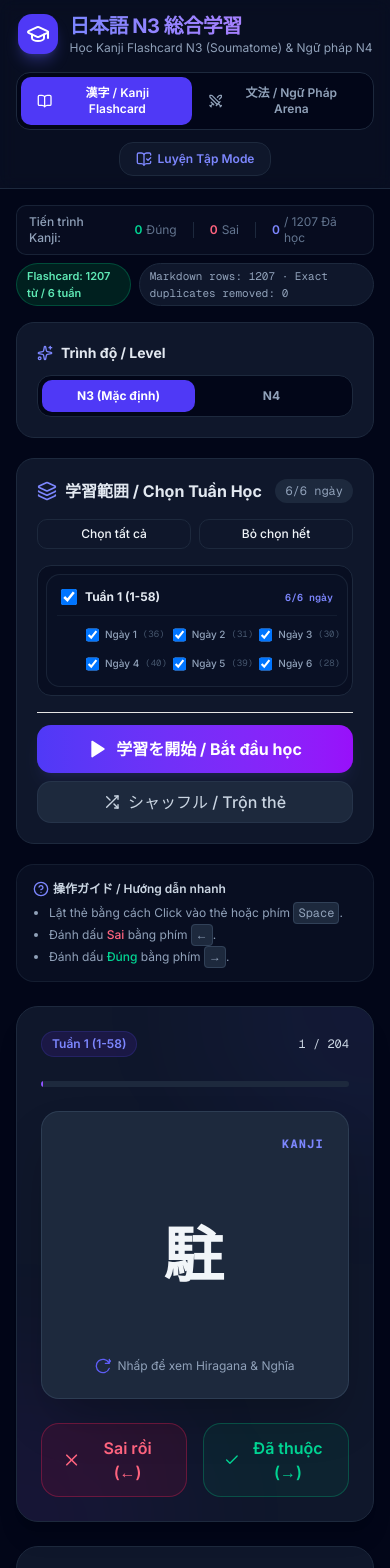
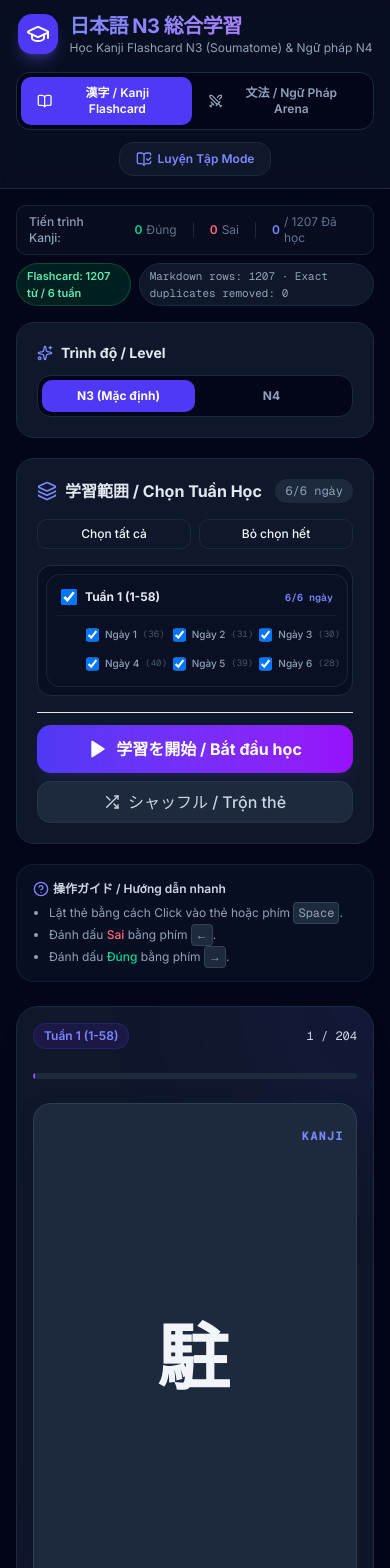
Before and after one commit to danghung-dev/zi-hoc-tap, a Next.js app: page / in a window 390 px wide. Shown: the top 1568 px of the page. Built offline with nearby package versions, Linux system fonts and the light colour scheme.

Commit message:
feat: improve styling and layout of Kanji flashcards for better user experience

```diff
--- a/src/app/page.tsx
+++ b/src/app/page.tsx
@@ -506,7 +506,7 @@ export default function Page() {
   return (
     <div className="bg-slate-950 text-slate-100 min-h-screen flex flex-col font-sans">
       {/* Header */}
-      <header className="border-b border-slate-800 bg-slate-900/50 backdrop-blur sticky top-0 z-50">
+      <header className="border-b border-slate-800 bg-slate-900/50 backdrop-blur">
         <div className="max-w-6xl mx-auto px-4 py-3 flex flex-col md:flex-row items-center justify-between gap-4">
           <div className="flex items-center gap-3">
             <div className="p-2 bg-indigo-600 rounded-xl shadow-lg shadow-indigo-500/30">
@@ -793,7 +793,7 @@ export default function Page() {
             {/* Right Side Flashcards & Mistakes Report */}
             <div className="lg:col-span-8 flex flex-col gap-6">
               {/* Main Study Screen */}
-              <div className="bg-slate-900 rounded-3xl p-6 border border-slate-800 flex flex-col items-center gap-6 shadow-xl relative overflow-hidden">
+              <div className="bg-slate-900 rounded-3xl p-4 sm:p-6 border border-slate-800 flex flex-col items-center gap-6 shadow-xl relative overflow-hidden">
                 <div className="absolute -top-40 -right-40 w-80 h-80 bg-indigo-600/5 rounded-full blur-3xl pointer-events-none"></div>
                 <div className="absolute -bottom-40 -left-40 w-80 h-80 bg-purple-600/5 rounded-full blur-3xl pointer-events-none"></div>
 
@@ -817,19 +817,18 @@ export default function Page() {
                   ></div>
                 </div>
 
-                {/* 3D Flashcard */}
                 <div
                   onClick={flipCard}
-                  className="w-full max-w-md h-72 card-perspective cursor-pointer z-10"
+                  className="w-full max-w-lg h-[510px] card-perspective cursor-pointer z-10"
                 >
                   <div className={`w-full h-full card-inner relative shadow-2xl rounded-2xl ${isFlipped ? "flipped" : ""}`}>
                     {/* Front side (Kanji) */}
-                    <div className="card-front bg-slate-800 border border-slate-700/85 rounded-2xl flex flex-col items-center justify-between p-6">
+                    <div className="card-front bg-slate-800 border border-slate-700/85 rounded-2xl flex flex-col items-center justify-between py-6 px-3 sm:px-6">
                       <div className="w-full flex justify-end">
                         <span className="text-xs text-indigo-400 uppercase tracking-widest font-bold font-mono">Kanji</span>
                       </div>
                       <div className="flex flex-col items-center justify-center gap-3">
-                        <span className="text-6xl font-bold tracking-wider text-slate-100 font-sans">
+                        <span className="text-7xl font-extrabold tracking-wider text-slate-100 font-sans">
                           {activeDeck.length > 0 ? activeDeck[currentCardIndex].kanji : "--"}
                         </span>
                       </div>
@@ -840,7 +839,7 @@ export default function Page() {
                     </div>
 
                     {/* Back side (Hiragana & Meaning) */}
-                    <div className="card-back bg-slate-800 border-2 border-indigo-500/40 rounded-2xl flex flex-col items-center justify-between p-6">
+                    <div className="card-back bg-slate-800 border-2 border-indigo-500/40 rounded-2xl flex flex-col items-center justify-between py-6 px-3 sm:px-6">
                       <div className="w-full flex justify-between items-center">
                         <button
                           onClick={(e) => {
@@ -855,7 +854,7 @@ export default function Page() {
                         <span className="text-xs text-emerald-400 uppercase tracking-widest font-bold font-mono">Answer</span>
                       </div>
                       {activeDeck.length > 0 && activeDeck[currentCardIndex].isKanjiCard ? (
-                        <div className="flex flex-col items-center justify-start text-center gap-2 w-full px-4 overflow-y-auto max-h-[170px] pr-1 py-1">
+                        <div className="flex flex-col items-center justify-start text-center gap-2 w-full px-1 sm:px-2 overflow-y-auto max-h-[390px] pr-1 py-1">
                           <span className="text-2xl font-bold text-indigo-300 font-sans flex items-center justify-center gap-2 flex-wrap">
                             <span>
                               {activeDeck[currentCardIndex].han_viet ? `Hán Việt: ${activeDeck[currentCardIndex].han_viet}` : activeDeck[currentCardIndex].hiragana}
@@ -866,7 +865,7 @@ export default function Page() {
                           </span>
                           <div className="w-12 h-0.5 bg-slate-700 rounded"></div>
                           {(activeDeck[currentCardIndex].on_yomi || activeDeck[currentCardIndex].kun_yomi) && (
-                            <div className="text-[11px] text-slate-300 flex items-center justify-center gap-2.5 flex-wrap">
+                            <div className="text-base text-slate-100 flex items-center justify-center gap-2.5 flex-wrap font-medium">
                               {activeDeck[currentCardIndex].on_yomi && (
                                 <div>
                                   <span className="font-semibold text-slate-400">On'yomi: </span>
@@ -874,7 +873,7 @@ export default function Page() {
                                 </div>
                               )}
                               {activeDeck[currentCardIndex].on_yomi && activeDeck[currentCardIndex].kun_yomi && (
-                                <span className="text-slate-600 font-bold">•</span>
+                                <span className="text-slate-650 font-bold">•</span>
                               )}
                               {activeDeck[currentCardIndex].kun_yomi && (
                                 <div>
@@ -886,7 +885,7 @@ export default function Page() {
                           )}
 
                           {activeDeck[currentCardIndex].mnemonic && (
-                            <div className="text-xs bg-slate-900/60 p-2 rounded border border-slate-800/80 text-slate-300 italic max-w-full text-left">
+                            <div className="text-base bg-slate-900/60 p-3 rounded-xl border border-slate-800/80 text-slate-100 italic max-w-full text-left">
                               💡 {activeDeck[currentCardIndex].mnemonic}
                             </div>
                           )}
@@ -914,9 +913,9 @@ export default function Page() {
                           )}
 
                           {activeDeck[currentCardIndex].examples && activeDeck[currentCardIndex].examples!.length > 0 && (
-                            <div className="w-full text-left mt-1 border-t border-slate-700/50 pt-1.5">
-                              <span className="text-[10px] text-slate-400 font-semibold block mb-0.5">Ví dụ từ vựng:</span>
-                              <ul className="text-[11px] text-emerald-300 space-y-0.5">
+                            <div className="w-full text-left mt-1.5 border-t border-slate-700/50 pt-2">
+                              <span className="text-sm text-slate-400 font-bold block mb-1">Ví dụ từ vựng:</span>
+                              <ul className="text-sm sm:text-base text-emerald-400 space-y-1.5">
                                 {activeDeck[currentCardIndex].examples!.slice(0, 3).map((ex, i) => (
                                   <li key={i} className="list-disc list-inside truncate">
                                     <span className="font-semibold">{ex.word}</span> ({ex.hiragana}): {ex.meaning}
@@ -927,7 +926,7 @@ export default function Page() {
                           )}
                         </div>
                       ) : (
-                        <div className="flex flex-col items-center justify-center text-center gap-2 my-auto w-full px-4">
+                        <div className="flex flex-col items-center justify-center text-center gap-2 my-auto w-full px-1 sm:px-2">
                           <span className="text-3xl font-extrabold text-slate-100 font-sans tracking-wide">
                             {activeDeck.length > 0 ? activeDeck[currentCardIndex].kanji : "--"}
                           </span>
```
